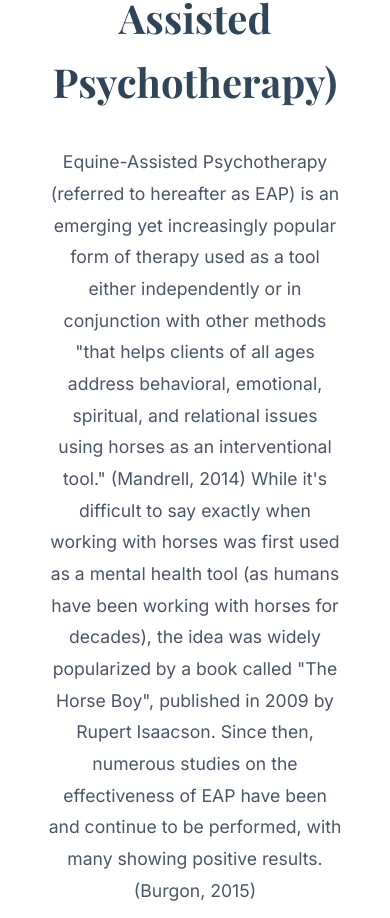
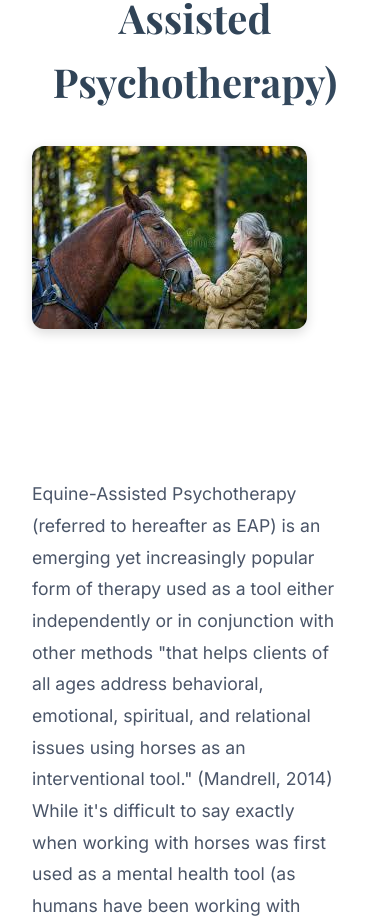
Before and after one commit to Cstewmer/Online-farm-journal, a React (Vite) app: page / in a window 390 px wide. Shown: the part 1182-2100 px from the top of the page. Built offline with nearby package versions, Linux system fonts and the light colour scheme.

Commit message:
Add introduction image with single paragraph layout

```diff
--- a/src/App.css
+++ b/src/App.css
@@ -96,6 +96,24 @@
   .header {
     padding: 1.5rem 0.5rem 1rem 0.5rem;
   }
+
+  .introduction-content {
+    flex-direction: column;
+    gap: 1rem;
+  }
+
+  .introduction-text {
+    padding-right: 0;
+  }
+
+  .introduction-image {
+    flex: 0 0 auto;
+    order: -1;
+  }
+
+  .intro-image {
+    max-width: 250px;
+  }
 }
 
 /* About Me section styling */
@@ -159,6 +177,45 @@
   padding: 0 1rem;
 }
 
+.introduction-text p {
+  text-align: left;
+  margin: 0;
+  padding: 0;
+}
+
+.introduction-content {
+  display: flex;
+  gap: 2rem;
+  align-items: flex-start;
+  max-width: 1200px;
+  margin: 0 auto;
+}
+
+.introduction-text {
+  flex: 1;
+  padding-right: 1rem;
+}
+
+.introduction-image {
+  flex: 0 0 300px;
+  display: flex;
+  justify-content: center;
+  align-items: flex-start;
+}
+
+.intro-image {
+  width: 100%;
+  max-width: 300px;
+  height: auto;
+  border-radius: 12px;
+  box-shadow: 0 4px 12px rgba(0, 0, 0, 0.15);
+  transition: transform 0.3s ease;
+}
+
+.intro-image:hover {
+  transform: scale(1.02);
+}
+
 /* Sources Cited section styling */
 .sources-container {
   padding: 3rem 2rem;
--- a/src/App.tsx
+++ b/src/App.tsx
@@ -24,8 +24,18 @@
       <div className="introduction-container">
         <div className="introduction">
           <h2>Introduction to EAP (Equine Assisted Psychotherapy)</h2>
-          <p>Equine-Assisted Psychotherapy (referred to hereafter as EAP) is an emerging yet increasingly popular form of therapy used as a tool either independently or in conjunction with other methods "that helps clients of all ages address behavioral, emotional, spiritual, and relational issues using horses as an interventional tool." (Mandrell, 2014) While it's difficult to say exactly when working with horses was first used as a mental health tool (as humans have been working with horses for decades), the idea was widely popularized by a book called "The Horse Boy", published in 2009 by Rupert Isaacson. Since then, numerous studies on the effectiveness of EAP have been and continue to be performed, with many showing positive results. (Burgon, 2015)</p>
-          <br />
+          <div className="introduction-content">
+            <div className="introduction-text">
+              <p>Equine-Assisted Psychotherapy (referred to hereafter as EAP) is an emerging yet increasingly popular form of therapy used as a tool either independently or in conjunction with other methods "that helps clients of all ages address behavioral, emotional, spiritual, and relational issues using horses as an interventional tool." (Mandrell, 2014) While it's difficult to say exactly when working with horses was first used as a mental health tool (as humans have been working with horses for decades), the idea was widely popularized by a book called "The Horse Boy", published in 2009 by Rupert Isaacson. Since then, numerous studies on the effectiveness of EAP have been and continue to be performed, with many showing positive results. (Burgon, 2015)</p>
+            </div>
+            <div className="introduction-image">
+              <img
+                src="./introduction-image.jfif"
+                alt="Equine Therapy Introduction"
+                className="intro-image"
+              />
+            </div>
+          </div>
           <p>While recently EAP has become recognizable to a wider audience, there are still many misconceptions surrounding the practice, and as such I'd like to begin my background by clarifying what EAP isn't. It isn't therapy for the horse that happens to benefit the human working with it, it isn't physical therapy or hippotherapy (which is a method of therapy aiming to treat neurological/muscular disorders using the movements involved in riding a horse), and it isn't instilling character in an adolescent by tasking them with the responsibilities of raising a horse. (Mandrell, 2014)</p>
           <br />
           <p>Instead, EAP is a series of deliberately chosen and professionally guided activities that are designed to help a client confront and work through emotional and behavioral difficulties and to develop healthy skills and habits. These activities can vary widely, but a few examples are feeding, grooming, and leading the horse around a paddock. (Whitborne, 2022) Because horses are known to be extremely intelligent and emotional creatures and often mirror the emotions of their handler, they can help a client develop skills such as empathy, vulnerability, and self-exploration without having the fear of judgement that can sometimes come with a traditional therapy setting. Being able to work with a large and sometimes intimidating animal can also do a lot to further a clients self-esteem and ability to trust. (Burgon, 2015)</p>
```
Also changed, not shown: public/introduction-image.jfif (added).
